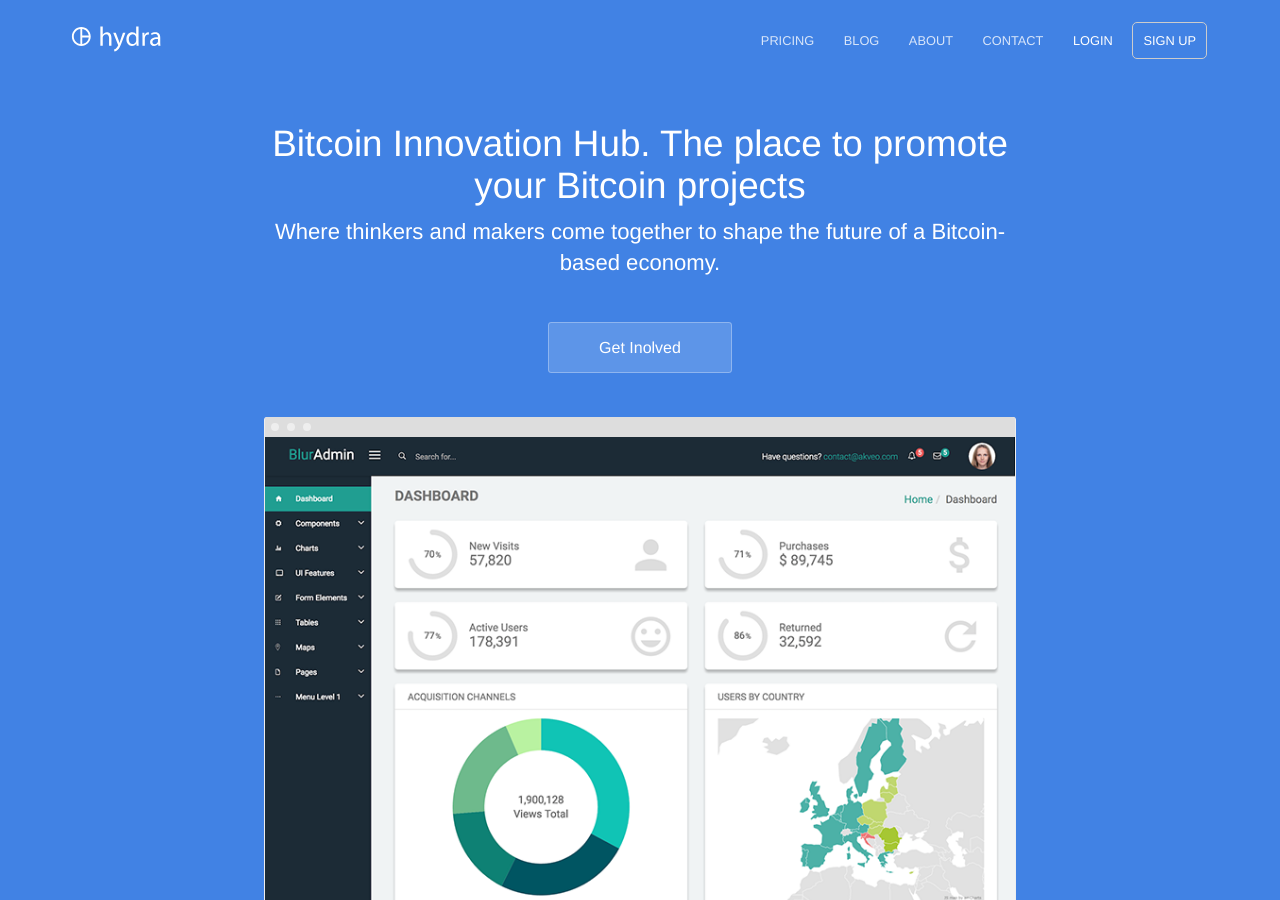
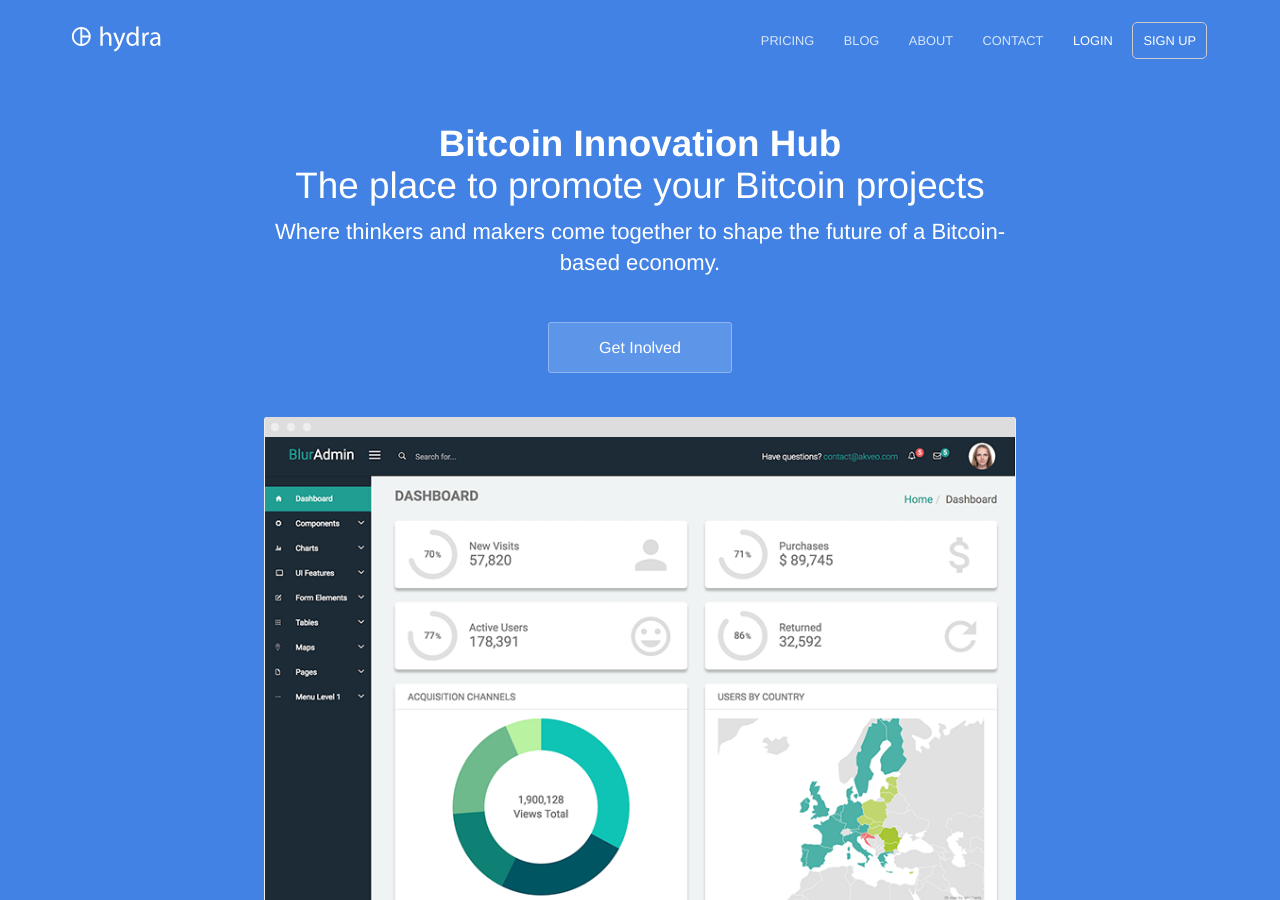
Before and after one commit to Bitcoin-InnovationHub/old, a Jekyll site: the page built from index.html, in a window 1280 px wide and 900 px high. Built offline with Jekyll 4.4.1, drawn with Linux system fonts in a browser that asks for light colours.

Commit message:
Update index.html

```diff
--- a/index.html
+++ b/index.html
@@ -4,7 +4,8 @@ description: Track and optimize your sales team in real time
 ---
 <section class="hero">
 	<div class="text-container">
-		<h1 class="editable">Bitcoin Innovation Hub. The place to promote your Bitcoin projects</h1>
+		<h1 class="editable"><strong>Bitcoin Innovation Hub</strong></h1>
+		<h1 class="editable">The place to promote your Bitcoin projects</h1>
 		<p class="subtext editable">Where thinkers and makers come together to shape the future of a Bitcoin-based economy.</p>
 		<div class="cta button alt"><a href="{{ site.baseurl }}/contact/">Get Inolved</a></div>
 		<div>
```
